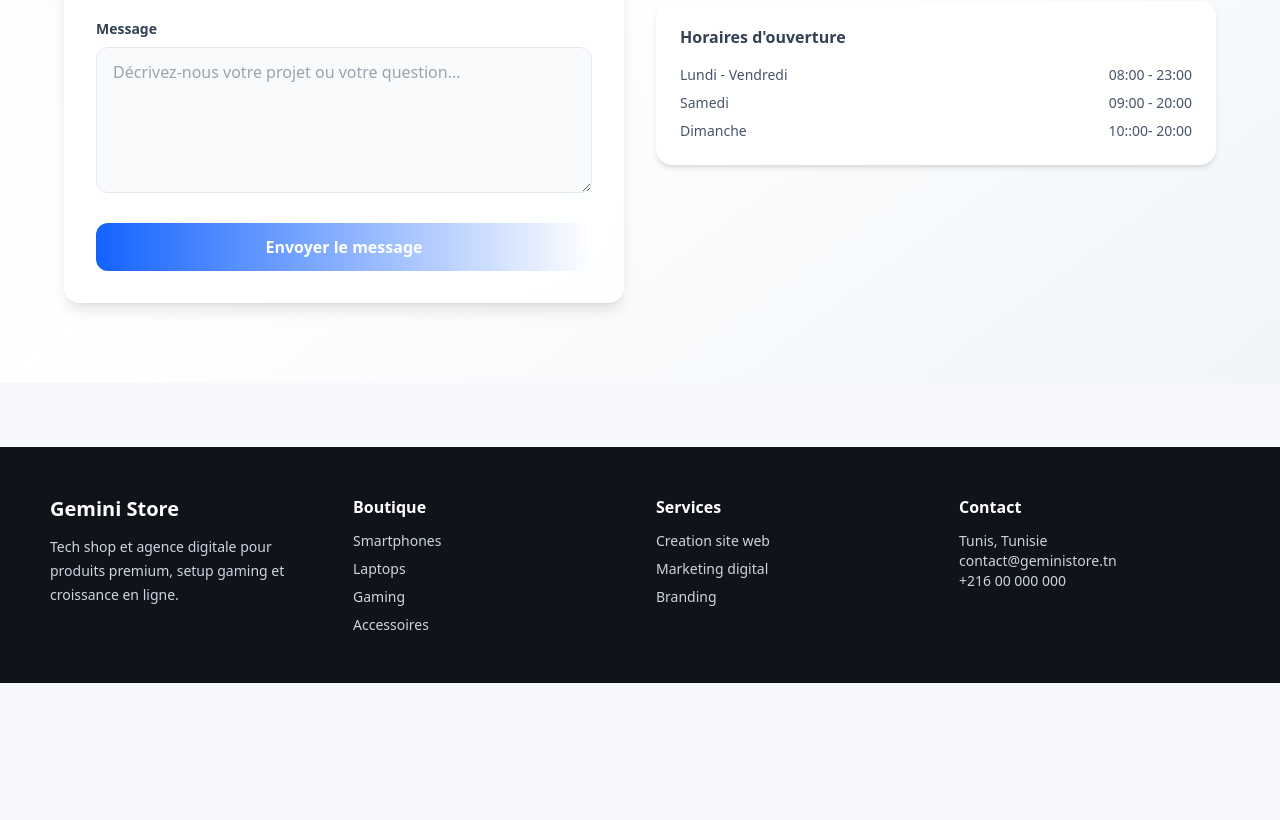
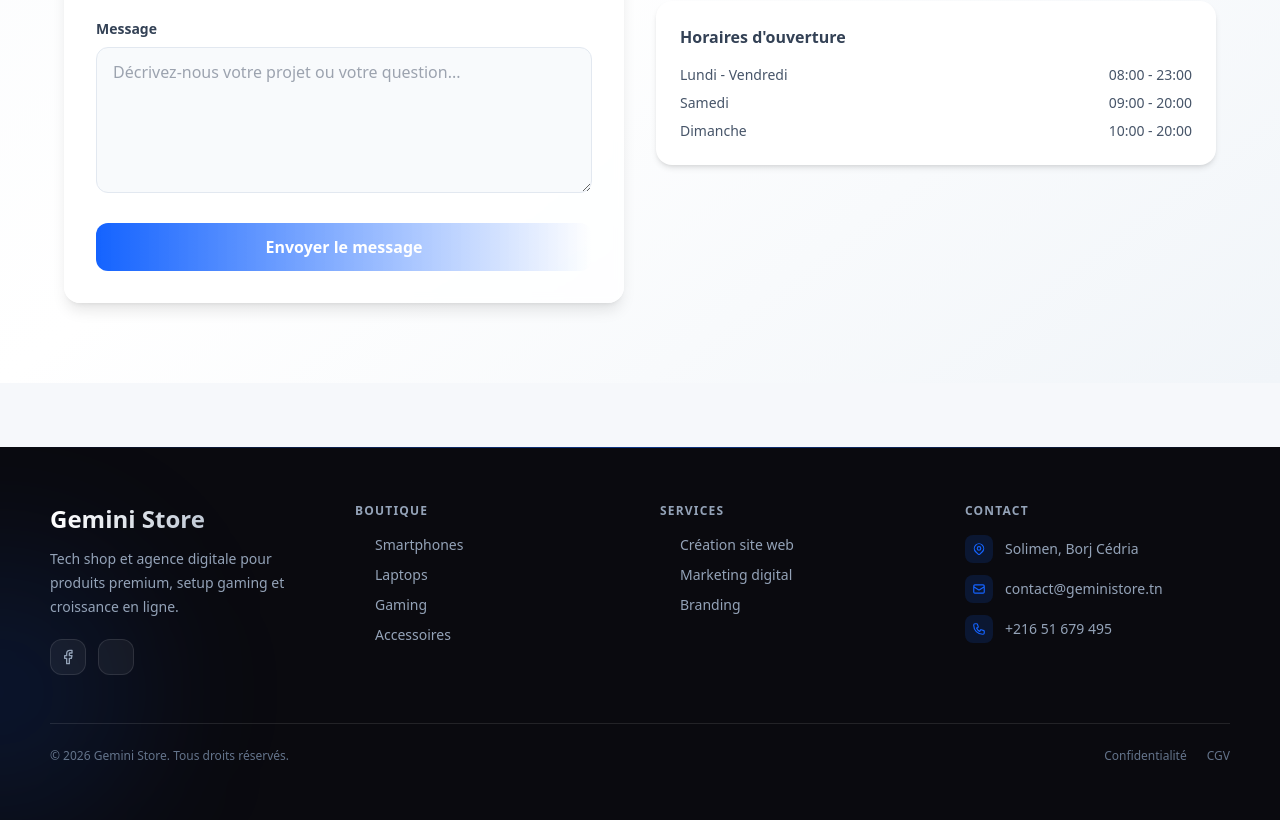
Before and after one commit to nidhalladhibi/gemini-store, a Next.js app in the folder frontend/: page /contact in a window 1280 px wide. Shown: the part 660-1480 px from the top of the page. Before the commit the page ends 1343 px from the top, so only its background shows below. Built offline with nearby package versions, Linux system fonts and the light colour scheme.

Commit message:
Fix CORS for custom domain

```diff
--- a/frontend/src/app/contact/page.jsx
+++ b/frontend/src/app/contact/page.jsx
@@ -109,7 +109,14 @@
                   </div>
                   <div>
                     <p className="font-semibold text-slate-700">Adresse</p>
-                    <p className="text-slate-500">Tunis, Tunisie</p>
+                    <a
+                      href="https://maps.app.goo.gl/ybaCZx62Cd3LTWcH8"
+                      target="_blank"
+                      rel="noopener noreferrer"
+                      className="text-slate-500 hover:text-brand underline underline-offset-2 transition-colors duration-200"
+                    >
+                      solimen, Borj Cédria
+                    </a>
                   </div>
                 </div>
               </div>
@@ -129,7 +136,7 @@
                 </div>
                 <div className="flex justify-between">
                   <span>Dimanche</span>
-                  <span>10::00- 20:00</span>
+                  <span>10:00 - 20:00</span>
                 </div>
               </div>
             </div>
--- a/frontend/src/components/Footer.jsx
+++ b/frontend/src/components/Footer.jsx
@@ -2,32 +2,140 @@
 
 export default function Footer() {
   return (
-    <footer className="mt-16 bg-ink text-white">
-      <div className="container-page grid gap-8 py-12 md:grid-cols-4">
-        <div>
-          <h3 className="text-xl font-black">Gemini Store</h3>
-          <p className="mt-3 text-sm leading-6 text-slate-300">Tech shop et agence digitale pour produits premium, setup gaming et croissance en ligne.</p>
-        </div>
-        <div>
-          <h4 className="font-bold">Boutique</h4>
-          <div className="mt-3 grid gap-2 text-sm text-slate-300">
-            <Link href="/shop">Smartphones</Link>
-            <Link href="/shop">Laptops</Link>
-            <Link href="/shop">Gaming</Link>
-            <Link href="/shop">Accessoires</Link>
+    <footer className="relative mt-16 overflow-hidden bg-[#0a0a0f] text-white">
+      {/* Ambient glow */}
+      <div className="pointer-events-none absolute inset-0">
+        <div className="absolute -left-32 bottom-0 h-64 w-64 rounded-full bg-brand/15 blur-[80px]" />
+        <div className="absolute right-0 top-0 h-48 w-48 rounded-full bg-brand-dark/10 blur-[60px]" />
+      </div>
+
+      {/* Top border glint */}
+      <div className="absolute inset-x-0 top-0 h-px bg-gradient-to-r from-transparent via-brand/50 to-transparent" />
+
+      <div className="relative container-page py-14">
+        <div className="grid gap-10 md:grid-cols-4">
+
+          {/* Brand */}
+          <div className="md:col-span-1">
+            <h3 className="bg-gradient-to-r from-white to-slate-400 bg-clip-text text-2xl font-black text-transparent">
+              Gemini Store
+            </h3>
+            <p className="mt-3 text-sm leading-6 text-slate-400">
+              Tech shop et agence digitale pour produits premium, setup gaming et croissance en ligne.
+            </p>
+            {/* Social icons */}
+            <div className="mt-5 flex gap-3">
+              {[
+                { label: "Facebook", d: "M18 2h-3a5 5 0 00-5 5v3H7v4h3v8h4v-8h3l1-4h-4V7a1 1 0 011-1h3z" },
+                { label: "Instagram", paths: ["rect x='2' y='2' width='20' height='20' rx='5' ry='5'", "M16 11.37A4 4 0 1112.63 8 4 4 0 0116 11.37z", "M17.5 6.5h.01"] },
+              ].map(({ label, d }) => (
+                <a
+                  key={label}
+                  href="#"
+                  aria-label={label}
+                  className="flex h-9 w-9 items-center justify-center rounded-xl border border-white/10 bg-white/5 text-slate-400 transition-all duration-200 hover:border-brand/40 hover:bg-brand/10 hover:text-brand"
+                >
+                  <svg className="h-4 w-4" fill="none" stroke="currentColor" viewBox="0 0 24 24">
+                    <path strokeLinecap="round" strokeLinejoin="round" strokeWidth={2} d={d} />
+                  </svg>
+                </a>
+              ))}
+            </div>
+          </div>
+
+          {/* Boutique */}
+          <div>
+            <h4 className="text-xs font-bold uppercase tracking-widest text-slate-400">Boutique</h4>
+            <div className="mt-4 grid gap-2.5">
+              {["Smartphones", "Laptops", "Gaming", "Accessoires"].map((item) => (
+                <Link
+                  key={item}
+                  href="/shop"
+                  className="group flex items-center gap-2 text-sm text-slate-400 transition-colors duration-200 hover:text-white"
+                >
+                  <span className="h-px w-3 bg-brand opacity-0 transition-all duration-200 group-hover:opacity-100" />
+                  {item}
+                </Link>
+              ))}
+            </div>
+          </div>
+
+          {/* Services */}
+          <div>
+            <h4 className="text-xs font-bold uppercase tracking-widest text-slate-400">Services</h4>
+            <div className="mt-4 grid gap-2.5">
+              {[
+                { label: "Création site web", href: "/services" },
+                { label: "Marketing digital", href: "/services" },
+                { label: "Branding", href: "/services" },
+              ].map(({ label, href }) => (
+                <Link
+                  key={label}
+                  href={href}
+                  className="group flex items-center gap-2 text-sm text-slate-400 transition-colors duration-200 hover:text-white"
+                >
+                  <span className="h-px w-3 bg-brand opacity-0 transition-all duration-200 group-hover:opacity-100" />
+                  {label}
+                </Link>
+              ))}
+            </div>
+          </div>
+
+          {/* Contact */}
+          <div>
+            <h4 className="text-xs font-bold uppercase tracking-widest text-slate-400">Contact</h4>
+            <div className="mt-4 grid gap-3">
+              <a
+                href="https://maps.app.goo.gl/ybaCZx62Cd3LTWcH8"
+                target="_blank"
+                rel="noopener noreferrer"
+                className="flex items-center gap-3 text-sm text-slate-400 transition-colors duration-200 hover:text-white"
+              >
+                <span className="flex h-7 w-7 shrink-0 items-center justify-center rounded-lg bg-brand/15 text-brand">
+                  <svg className="h-3.5 w-3.5" fill="none" stroke="currentColor" viewBox="0 0 24 24">
+                    <path strokeLinecap="round" strokeLinejoin="round" strokeWidth={2} d="M17.657 16.657L13.414 20.9a1.998 1.998 0 01-2.827 0l-4.244-4.243a8 8 0 1111.314 0z" />
+                    <path strokeLinecap="round" strokeLinejoin="round" strokeWidth={2} d="M15 11a3 3 0 11-6 0 3 3 0 016 0z" />
+                  </svg>
+                </span>
+                Solimen, Borj Cédria
+              </a>
+
+              <a
+                href="mailto:contact@geministore.tn"
+                className="flex items-center gap-3 text-sm text-slate-400 transition-colors duration-200 hover:text-white"
+              >
+                <span className="flex h-7 w-7 shrink-0 items-center justify-center rounded-lg bg-brand/15 text-brand">
+                  <svg className="h-3.5 w-3.5" fill="none" stroke="currentColor" viewBox="0 0 24 24">
+                    <path strokeLinecap="round" strokeLinejoin="round" strokeWidth={2} d="M3 8l7.89 5.26a2 2 0 002.22 0L21 8M5 19h14a2 2 0 002-2V7a2 2 0 00-2-2H5a2 2 0 00-2 2v10a2 2 0 002 2z" />
+                  </svg>
+                </span>
+                contact@geministore.tn
+              </a>
+
+              <a
+                href="tel:+21651679495"
+                className="flex items-center gap-3 text-sm text-slate-400 transition-colors duration-200 hover:text-white"
+              >
+                <span className="flex h-7 w-7 shrink-0 items-center justify-center rounded-lg bg-brand/15 text-brand">
+                  <svg className="h-3.5 w-3.5" fill="none" stroke="currentColor" viewBox="0 0 24 24">
+                    <path strokeLinecap="round" strokeLinejoin="round" strokeWidth={2} d="M3 5a2 2 0 012-2h3.28a1 1 0 01.948.684l1.498 4.493a1 1 0 01-.502 1.21l-2.257 1.13a11.042 11.042 0 005.516 5.516l1.13-2.257a1 1 0 011.21-.502l4.493 1.498a1 1 0 01.684.949V19a2 2 0 01-2 2h-1C9.716 21 3 14.284 3 6V5z" />
+                  </svg>
+                </span>
+                +216 51 679 495
+              </a>
+            </div>
           </div>
         </div>
-        <div>
-          <h4 className="font-bold">Services</h4>
-          <div className="mt-3 grid gap-2 text-sm text-slate-300">
-            <Link href="/services">Creation site web</Link>
-            <Link href="/services">Marketing digital</Link>
-            <Link href="/services">Branding</Link>
+
+        {/* Bottom bar */}
+        <div className="mt-12 flex flex-col items-center justify-between gap-4 border-t border-white/10 pt-6 sm:flex-row">
+          <p className="text-xs text-slate-500">
+            © {new Date().getFullYear()} Gemini Store. Tous droits réservés.
+          </p>
+          <div className="flex gap-5 text-xs text-slate-500">
+            <Link href="/privacy" className="transition-colors hover:text-slate-300">Confidentialité</Link>
+            <Link href="/terms" className="transition-colors hover:text-slate-300">CGV</Link>
           </div>
-        </div>
-        <div>
-          <h4 className="font-bold">Contact</h4>
-          <p className="mt-3 text-sm text-slate-300">Tunis, Tunisie<br />contact@geministore.tn<br />+216 00 000 000</p>
         </div>
       </div>
     </footer>
```
Also changed, not shown: 1 other file (tests, documents, lock files or other folders).
